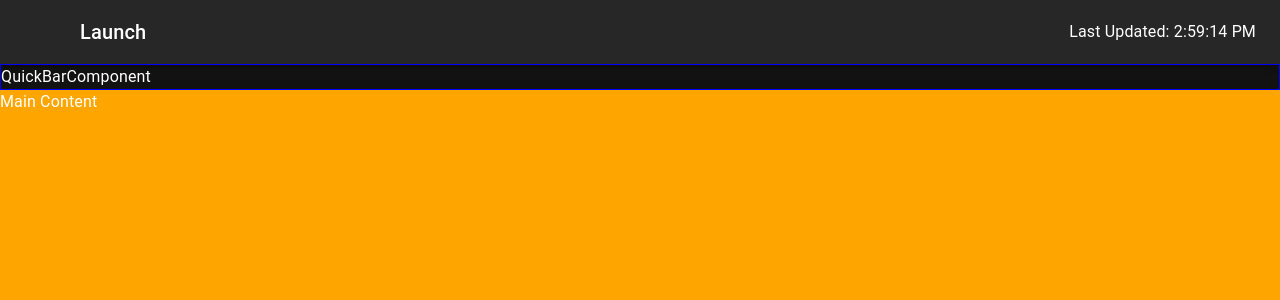
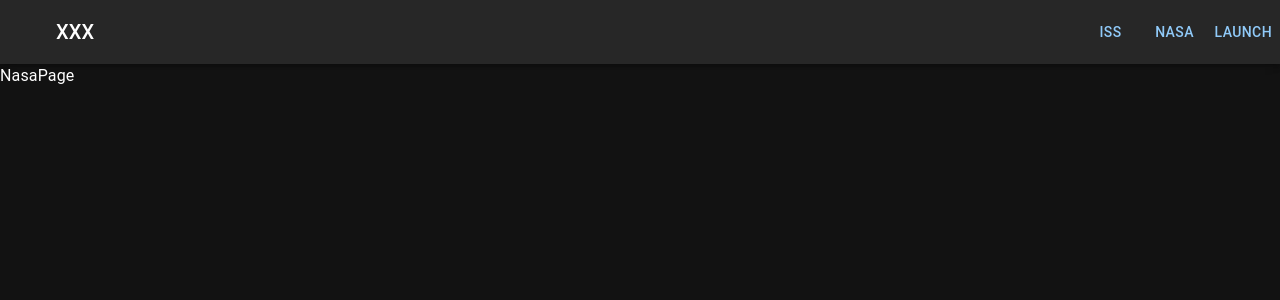
Before and after one commit to hujanais/launch-dashboard, a React (Vite) app: page /nasa in a window 1280 px wide. Shown: the top 300 px of the page. Built offline with nearby package versions, Linux system fonts and the light colour scheme; some icons are missing.

Commit message:
initial add for iss endpoint

```diff
--- a/package.json
+++ b/package.json
@@ -17,6 +17,7 @@
     "@tanstack/react-query": "^5.90.21",
     "react": "^19.2.0",
     "react-dom": "^19.2.0",
+    "react-router-dom": "^7.13.0",
     "sass": "^1.97.3"
   },
   "devDependencies": {
--- /dev/null
+++ b/src/Api/issApi.ts
@@ -0,0 +1,29 @@
+import { useQuery } from '@tanstack/react-query'
+import { useState } from 'react'
+
+export type IssResponse = {
+    timestamp: number
+    message: string
+    iss_position: {
+        latitude: number
+        longitude: number
+    }
+}
+
+export const useIssHook = () => {
+    const [isPaused, setIsPaused] = useState(false)
+
+    const fetchIss = async (): Promise<IssResponse> => {
+        const response = await fetch('http://api.open-notify.org/iss-now.json')
+        return response.json()
+    }
+
+    const issQuery = useQuery({
+        queryKey: ['iss'],
+        queryFn: fetchIss,
+        refetchInterval: 10000,
+        enabled: !isPaused,
+    })
+
+    return { issQuery, isPaused, setIsPaused }
+}
--- a/src/App.css
+++ b/src/App.css
@@ -1,20 +1,14 @@
 .root {
-  display: grid;
-  grid-template-rows: auto auto 1fr;
-  width: 100%;
-  height: 100%;
+    display: grid;
+    grid-template-rows: auto 1fr;
+    width: 100%;
+    height: 100%;
 }
 
 .header {
-  grid-row: 1;
-}
-
-.quick-bar {
-  grid-row: 2;
-  border: 1px solid blue;
+    grid-row: 1;
 }
 
 .main-content {
-  grid-row: 3;
-  background-color: orange;
+    grid-row: 2;
 }
--- a/src/App.tsx
+++ b/src/App.tsx
@@ -1,26 +1,48 @@
-import { ThemeProvider, createTheme } from "@mui/material/styles";
-import CssBaseline from "@mui/material/CssBaseline";
-import "./App.css";
-import HeaderComponents from "./Components/HeaderComponents/HeaderComponents";
-import QuickBarComponent from "./Components/QuickBarComponents/QuickBarComponent";
+import { ThemeProvider, createTheme } from '@mui/material/styles'
+import CssBaseline from '@mui/material/CssBaseline'
+import './App.css'
+import HeaderComponents from './Components/HeaderComponents/HeaderComponents'
+import QuickBarComponent from './Components/QuickBarComponents/QuickBarComponent'
+import { IssPage } from './Pages/IssPage/IssPage'
+import { LaunchPage } from './Pages/LaunchPage/LaunchPage'
+import { NasaPage } from './Pages/NasaPage/NasaPage'
+import { BrowserRouter, Route, Routes } from 'react-router-dom'
+import { QueryClient, QueryClientProvider } from '@tanstack/react-query'
 
 const darkTheme = createTheme({
     palette: {
-    mode: "dark",
+        mode: 'dark',
     },
-});
+})
+
+const queryClient = new QueryClient()
 
 function App() {
     return (
         <ThemeProvider theme={darkTheme}>
             <CssBaseline />
             <div className="root">
-        <div className="header"><HeaderComponents /></div>
-        <div className="quick-bar"><QuickBarComponent /></div>
-        <div className="main-content">Main Content</div>
+                <div className="header">
+                    <HeaderComponents />
+                </div>
+                <div className="main-content">
+                    <QueryClientProvider client={queryClient}>
+                        <BrowserRouter>
+                            <Routes>
+                                <Route
+                                    path="/launch"
+                                    element={<LaunchPage />}
+                                />
+                                <Route path="/iss" element={<IssPage />} />
+                                <Route path="/nasa" element={<NasaPage />} />
+                                <Route path="*" element={<div>404</div>} />
+                            </Routes>
+                        </BrowserRouter>
+                    </QueryClientProvider>
+                </div>
             </div>
         </ThemeProvider>
-  );
+    )
 }
 
-export default App;
+export default App
--- a/src/Components/HeaderComponents/HeaderComponents.tsx
+++ b/src/Components/HeaderComponents/HeaderComponents.tsx
@@ -1,29 +1,13 @@
-import { IconButton, Typography } from '@mui/material'
+import { Box, Button, IconButton, Typography } from '@mui/material'
 import AppBar from '@mui/material/AppBar'
 import Toolbar from '@mui/material/Toolbar'
 import MenuIcon from '@mui/icons-material/Menu'
-import { useEffect, useState } from 'react'
 
 const HeaderComponents = () => {
-    const [currentTime, setCurrentTime] = useState(
-        new Date().toLocaleTimeString()
-    )
-
-    const [lastUpdateTime, setLastUpdateTime] = useState(
-        new Date().toLocaleTimeString()
-    )
-
-    useEffect(() => {
-        const interval = setInterval(() => {
-            setCurrentTime(new Date().toLocaleTimeString())
-        }, 1000)
-        return () => clearInterval(interval)
-    }, [])
-
     return (
         <div>
             <AppBar position="static">
-                <Toolbar>
+                <Toolbar disableGutters>
                     <IconButton
                         size="large"
                         edge="start"
@@ -34,9 +18,13 @@ const HeaderComponents = () => {
                         <MenuIcon />
                     </IconButton>
                     <Typography variant="h6" sx={{ flexGrow: 1 }}>
-                        Launch
+                        XXX
                     </Typography>
-                    <Typography>Last Updated: {lastUpdateTime}</Typography>
+                    <Box sx={{ typography: 'body1', ml: 2 }}>
+                        <Button href="/iss">ISS</Button>
+                        <Button href="/nasa">Nasa</Button>
+                        <Button href="/launch">Launch</Button>
+                    </Box>
                 </Toolbar>
             </AppBar>
         </div>
--- /dev/null
+++ b/src/Pages/IssPage/IssPage.tsx
@@ -0,0 +1,34 @@
+import React, { useEffect, useState } from 'react'
+import { useIssHook, type IssResponse } from '../../Api/issApi'
+
+export const IssPage = () => {
+    const { issQuery, isPaused, setIsPaused } = useIssHook()
+
+    const [dataList, setDataList] = useState<IssResponse[]>([])
+
+    if (issQuery.status === 'pending') {
+        return <div>Pending...</div>
+    }
+    if (issQuery.status === 'error') {
+        return <div>Error: {issQuery.error.message}</div>
+    }
+
+    useEffect(() => {
+        // Only add to list when we have data
+        if (issQuery.data) {
+            console.log('New data:', issQuery.data)
+            setDataList((prev) => [...prev, issQuery.data])
+        }
+    }, [issQuery.data]) // Watch 'data' instead of 'status'
+
+    return (
+        <div>
+            <h2>ISS Position History ({dataList.length} updates)</h2>
+            {dataList.map((item, index) => (
+                <div key={index}>
+                    {new Date(item.timestamp * 1000).toLocaleString()}
+                </div>
+            ))}
+        </div>
+    )
+}
--- /dev/null
+++ b/src/Pages/LaunchPage/LaunchPage.tsx
@@ -0,0 +1,7 @@
+import React from 'react'
+
+export const LaunchPage = () => {
+  return (
+    <div>LaunchPage</div>
+  )
+}
--- /dev/null
+++ b/src/Pages/NasaPage/NasaPage.tsx
@@ -0,0 +1,5 @@
+import React from 'react'
+
+export const NasaPage = () => {
+    return <div>NasaPage</div>
+}
```
Also changed, not shown: src/Api/launchApi.ts (added), src/Api/nasaApdApod.ts (added), 2 other files (tests, documents, lock files or other folders). Lines whose indentation alone changed are shown as unchanged.
